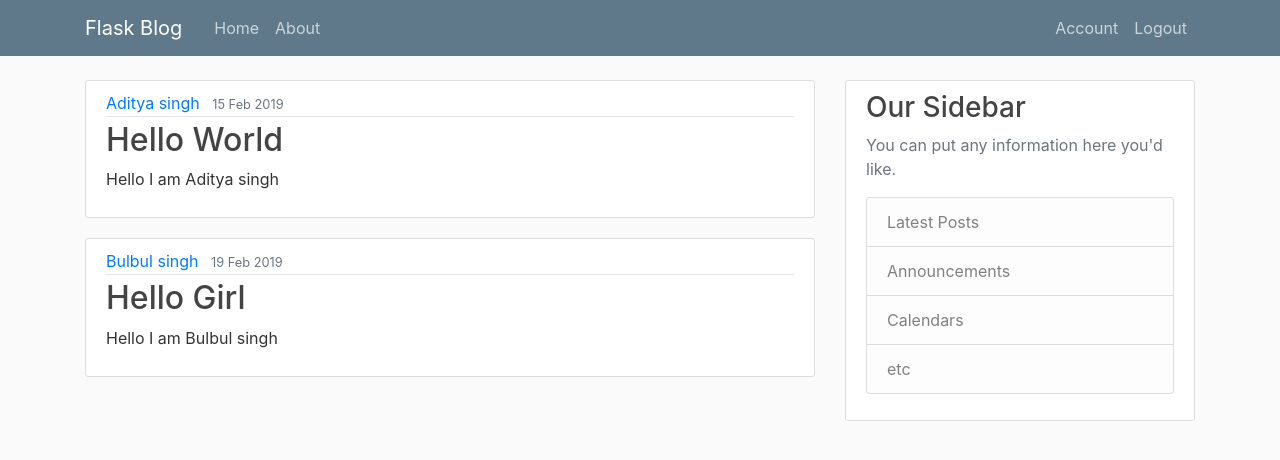
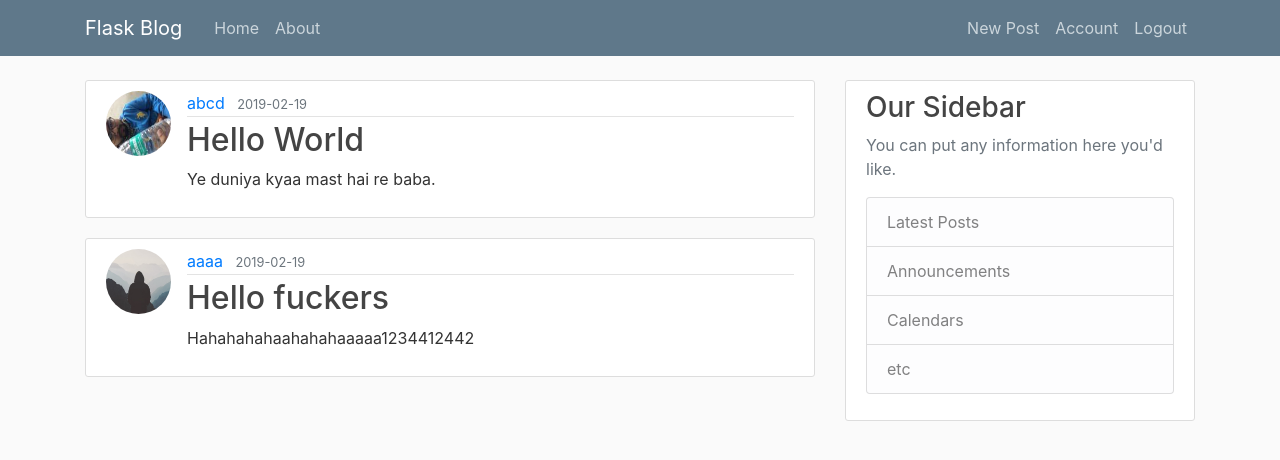
Before and after one commit to singhaditya8499/Blog, a Flask app: page / in a window 1280 px wide. Shown: the top 460 px of the page. Run offline with Flask 2, Linux system fonts and the light colour scheme; a user stored in the database is signed in; data comes from the database, SQL or seed files in the repository; both versions use the stored data as it was after the commit; some libraries are stand-ins or nearby versions.

Commit message:
Post can be deleted and updated

```diff
--- a/blog/routes.py
+++ b/blog/routes.py
@@ -1,28 +1,16 @@
 import os
 from PIL import Image
-from flask import request,render_template,flash,redirect,url_for
-from blog.forms import RegForm, LoginForm,UpdateAccountForm
+from flask import request,render_template,flash,redirect,url_for,abort
+from blog.forms import RegForm, LoginForm,UpdateAccountForm,PostForm
 from blog import app,db,bcrypt
 from blog.models import User,Post
 from flask_login import login_user,current_user,logout_user,login_required
 
-post=[
-	{
-		"author":"Aditya singh",
-		"date":"15 Feb 2019",
-		"title":"Hello World",
-		"content":"Hello I am Aditya singh"
-	},
-	{
-		"author":"Bulbul singh",
-		"date":"19 Feb 2019",
-		"title":"Hello Girl",
-		"content":"Hello I am Bulbul singh"
-	}
-]
+
 @app.route("/")
 def hello():
-    return render_template('home.html',posts=post)
+	post=Post.query.all()
+	return render_template('home.html',posts=post)
 
 @app.route("/about")
 def about():
@@ -99,3 +87,53 @@ def account():
 		form.email.data=current_user.email
 	image_file=url_for('static',filename='profile_pics/'+current_user.user_image)
 	return render_template('account.html',title='Account',image_file=image_file,form=form)
+
+@app.route('/post/new',methods=['GET','POST'])
+@login_required
+def new_post():
+	form=PostForm()
+	if form.validate_on_submit():
+		post=Post(title=form.title.data,content=form.content.data,author=current_user)
+		db.session.add(post)
+		db.session.commit()
+		flash('Your post has been created!','success')
+		return redirect(url_for('hello'))
+	return render_template('create_post.html',form=form,title='New Post',legend='New Post')
+
+
+
+@app.route('/post/<int:post_id>')
+def post(post_id):
+	post=Post.query.get_or_404(post_id)
+	return render_template('post.html',title=post.title,post=post)
+
+
+@app.route('/post/<int:post_id>/update',methods=['GET','POST'])
+@login_required
+def updatepost(post_id):
+	post=Post.query.get_or_404(post_id)
+	if post.author!=current_user:
+		abort(403)
+	form=PostForm()
+	if form.validate_on_submit():
+		post.title=form.title.data
+		post.content=form.content.data
+		db.session.commit()
+		flash('Your post has been updated!','success')
+		return redirect(url_for('post',post_id=post.id))
+	elif request.method=='GET':
+		form.title.data=post.title
+		form.content.data=post.content
+	return render_template('create_post.html',form=form,title='Update Post',legend='Update Post')
+
+
+@app.route('/post/<int:post_id>/delete',methods=['POST'])
+@login_required
+def delete_post(post_id):
+	post=Post.query.get_or_404(post_id)
+	if post.author!=current_user:
+		abort(403)
+	db.session.delete(post)
+	db.session.commit()
+	flash('Your post has been deleted!','success')
+	return redirect(url_for('hello'))
--- a/blog/templates/home.html
+++ b/blog/templates/home.html
@@ -2,12 +2,13 @@
 {% block content %}
 	{% for post in posts%}
 		<article class="media content-section">
+      <img class="rounded-circle article-img" src="{{ url_for('static',filename='profile_pics/'+post.author.user_image)}}">
       <div class="media-body">
         <div class="article-metadata">
-              <a class="mr-2" href="#">{{ post.author }}</a>
-              <small class="text-muted">{{ post.date }}</small>
+          <a class="mr-2" href="#">{{ post.author.username }}</a>
+          <small class="text-muted">{{ post.date_posted.strftime('%Y-%m-%d') }}</small>
         </div>
-            <h2><a class="article-title" href="#">{{ post.title }}</a></h2>
+        <h2><a class="article-title" href="{{ url_for('post',post_id=post.id) }}">{{ post.title }}</a></h2>
         <p class="article-content">{{ post.content }}</p>
       </div>
     </article>
--- a/blog/templates/layout.html
+++ b/blog/templates/layout.html
@@ -29,6 +29,7 @@
             <!-- Navbar Right Side -->
             <div class="navbar-nav">
               {% if current_user.is_authenticated %}
+              <a class="nav-item nav-link" href="{{ url_for('new_post')}}">New Post</a>
               <a class="nav-item nav-link" href="{{ url_for('account')}}">Account</a>
                 <a class="nav-item nav-link" href="{{ url_for('logout')}}">Logout</a>
               {% else %}
```
Also changed, not shown: blog/forms.py (+7 -1 lines), blog/templates/create_post.html (added, +40 -0 lines), blog/templates/post.html (added, +39 -0 lines), blog/site.db, 2 other files. Lines whose indentation alone changed are shown as unchanged.
